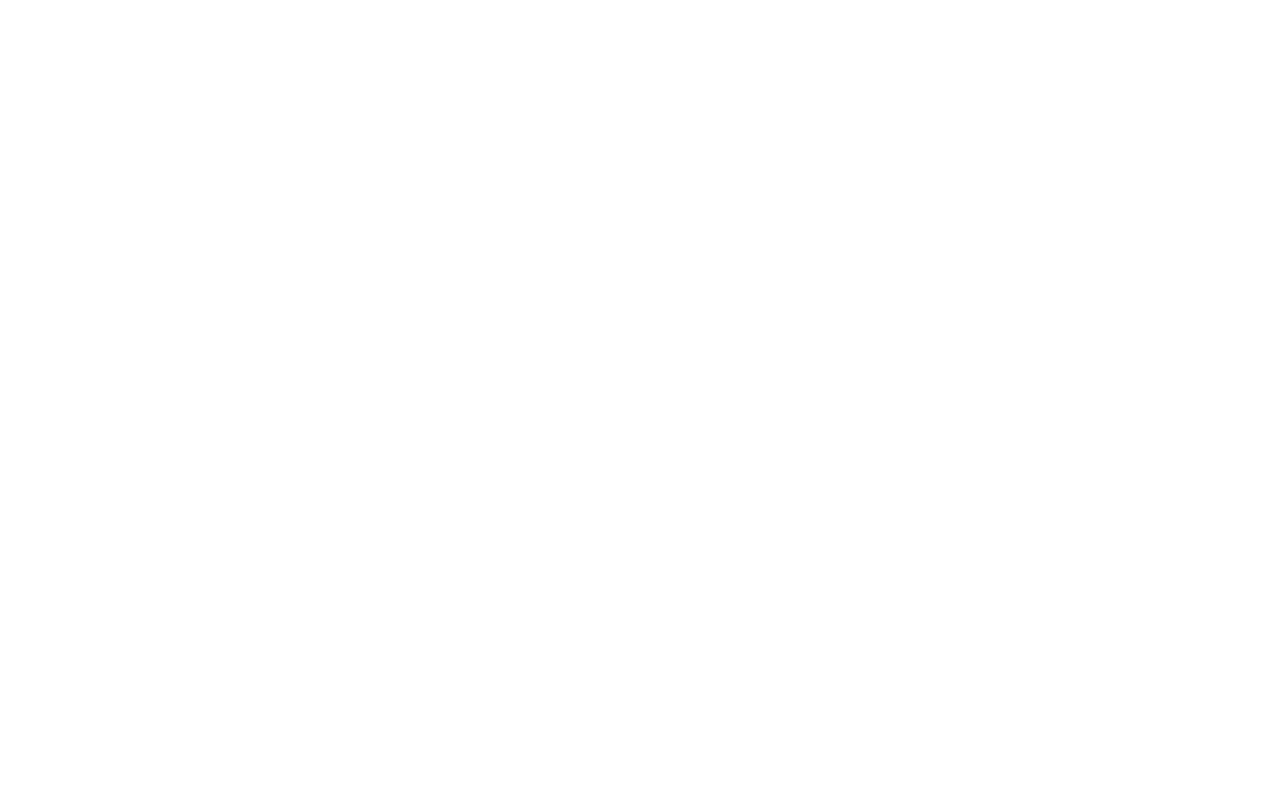
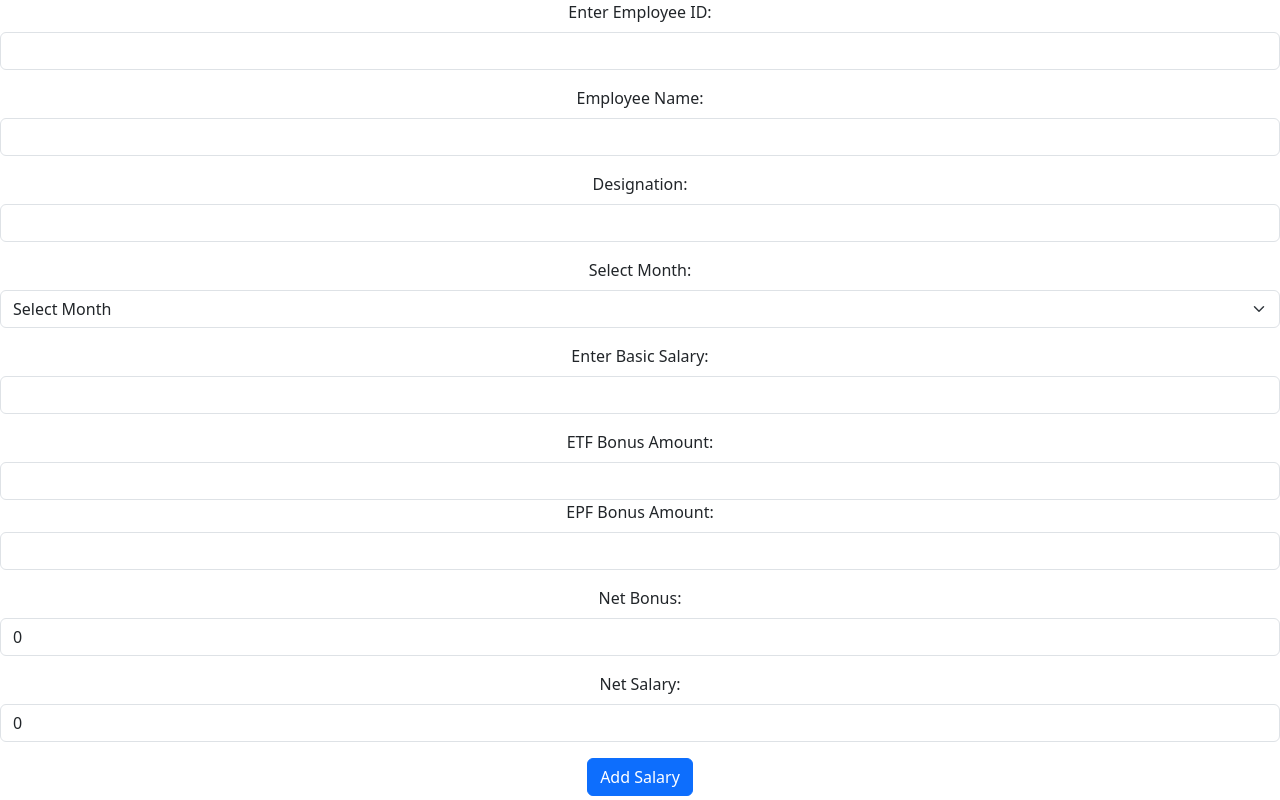
Before and after one commit to sandeepaMallawarachchi/ITP_Project, a React (Create React App) app in the folder frontend/: page /addSalary in a window 1280 px wide. Before the commit this address had no page. Built offline with nearby package versions, Linux system fonts and the light colour scheme.

Commit message:
Fix Errors

```diff
--- a/frontend/src/App.js
+++ b/frontend/src/App.js
@@ -26,10 +26,10 @@
           <Route path='/deleteEmployee/:id' element={<DeleteEmployee />} />
         </Routes>
         <Routes>
-          <Route path='/allSalaries/:id' element={<AllSalaries />} />
+          <Route path='/allSalaries' element={<AllSalaries />} />
         </Routes>
         <Routes>
-          <Route path='/addSalary/:id' element={<AddSalary />} />
+          <Route path='/addSalary' element={<AddSalary />} />
         </Routes>
 
       </div>
--- a/frontend/src/components/AddSalary.js
+++ b/frontend/src/components/AddSalary.js
@@ -1,11 +1,8 @@
-import React, { useState } from 'react';
+import React, { useState, useEffect } from 'react';
 import axios from 'axios';
-import { useNavigate, useParams } from 'react-router-dom';
 
 function AddSalary() {
-
-    const {id} = useParams();
-    const [empId, setEmpId] = useState("");
+    const [id, setId] = useState("");
     const [name, setName] = useState("");
     const [designation, setDesignation] = useState("");
     const [month, setMonth] = useState("");
@@ -20,11 +17,30 @@
         "July", "August", "September", "October", "November", "December"
     ];
 
+    useEffect(() => {
+        if (id) {
+            fetchEmpDetails();
+        }
+    }, [id]);
+
+    const fetchEmpDetails = async () => {
+        try {
+            const response = await axios.get(`http://localhost:8070/staff/get/${id}`);
+            const empData = response.data.staff[0]; // Access the first element of the staff array
+            const { firstName } = empData;
+            setName(firstName); // Set the name state with the first name
+            setDesignation(empData.designation); // Set the designation state
+        } catch (error) {
+            console.error("Error fetching employee details", error.message);
+        }
+    };
+
+
     function sendData(e) {
         e.preventDefault();
 
         const newSalary = {
-            empId,
+            empId: id,
             name,
             designation,
             month,
@@ -56,28 +72,25 @@
         return calculatedNetSalary;
     };
 
+    console.log(name)
+    console.log(designation)
+
     return (
         <div>
             <form onSubmit={sendData}>
                 <div className="mb-3">
                     <label htmlFor="empId" className="form-label">Enter Employee ID: </label>
-                    <input type="text" className="form-control" id="empId" required onChange={(e) => {
-                        setEmpId(e.target.value);
-                    }} />
+                    <input type="text" className="form-control" id="empId" value={id} onChange={(e) => setId(e.target.value)} />
                 </div>
 
                 <div className="mb-3">
-                    <label htmlFor="name" className="form-label">Enter Employee Name: </label>
-                    <input type="text" className="form-control" id="name" required onChange={(e) => {
-                        setName(e.target.value);
-                    }} />
+                    <label htmlFor="name" className="form-label">Employee Name: </label>
+                    <input type="text" className="form-control" id="name" value={name} readOnly />
                 </div>
 
                 <div className="mb-3">
-                    <label htmlFor="designation" className="form-label">Enter Designation: </label>
-                    <input type="text" className="form-control" id="designation" required onChange={(e) => {
-                        setDesignation(e.target.value);
-                    }} />
+                    <label htmlFor="designation" className="form-label">Designation: </label>
+                    <input type="text" className="form-control" id="designation" value={designation} readOnly />
                 </div>
 
                 <div className="mb-3">
@@ -96,6 +109,7 @@
                     <label htmlFor="basicSalary" className="form-label">Enter Basic Salary: </label>
                     <input type="number" className="form-control" id="basicSalary" required onChange={(e) => {
                         setBasicSalary(e.target.value);
+                        calculateNetSalary();
                     }} />
                 </div>
 
@@ -115,12 +129,12 @@
 
                 <div className="mb-3">
                     <label htmlFor="netBonus" className="form-label">Net Bonus: </label>
-                    <input type="number" className="form-control" id="netBonus" value={Number(ETFbonus) + Number(EPFbonus)} required readOnly />
+                    <input type="number" className="form-control" id="netBonus" value={netBonus} readOnly />
                 </div>
 
                 <div className="mb-3">
                     <label htmlFor="netSalary" className="form-label">Net Salary: </label>
-                    <input type="number" className="form-control" id="netSalary" value={Number(basicSalary) + Number(ETFbonus) + Number(EPFbonus)} required readOnly />
+                    <input type="number" className="form-control" id="netSalary" value={netSalary} readOnly />
                 </div>
 
                 <button type="submit" className="btn btn-primary">Add Salary</button>
--- a/frontend/src/components/AllSalaries.js
+++ b/frontend/src/components/AllSalaries.js
@@ -31,7 +31,7 @@
                     </tr>
                 </thead>
                 <tbody>
-                    {salaries.map((salary) => (
+                    {salaries.map((salaries) => (
                     <tr key={(salaries._id)}>
                         <td>{salaries.empId}</td>
                         <td>{salaries.name}</td>
```
Also changed, not shown: 1 other file (tests, documents, lock files or other folders).
